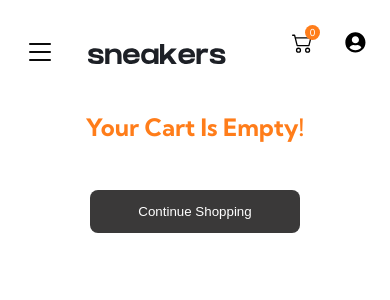
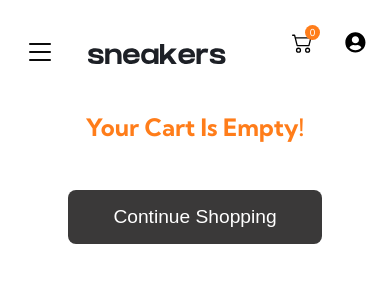
Before and after one commit to lanreonasanya02/ecommerce-store, a React (Create React App) app: page /cart in a window 390 px wide. Shown: the top 300 px of the page. Built offline with nearby package versions, Linux system fonts and the light colour scheme.

Commit message:
started cart section media queries for mobile

```diff
--- a/src/components/cart/Cart.css
+++ b/src/components/cart/Cart.css
@@ -135,5 +135,8 @@
     margin: auto;
     margin-top: 1rem;
     margin-bottom: 1rem;
+    width: 70%;
+    padding: 1rem 0;
+    font-size: 1.2rem;
   }
 }
```
